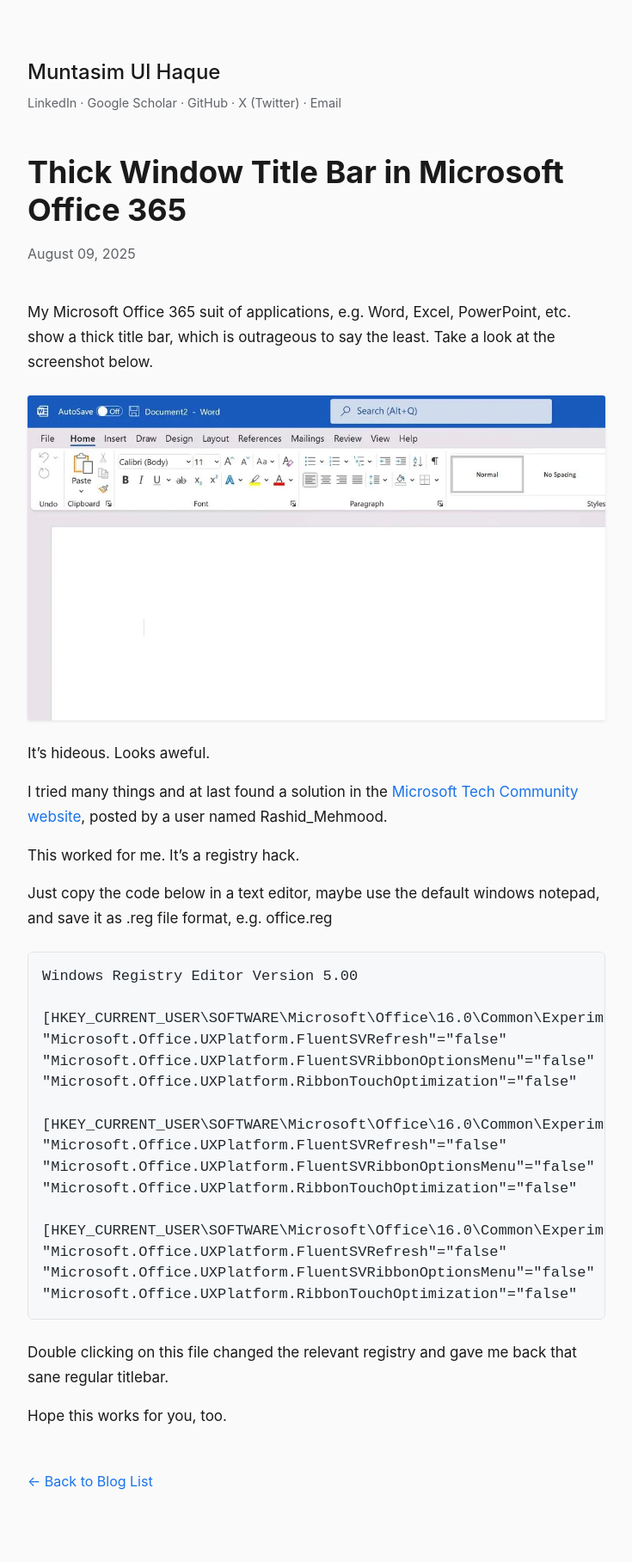
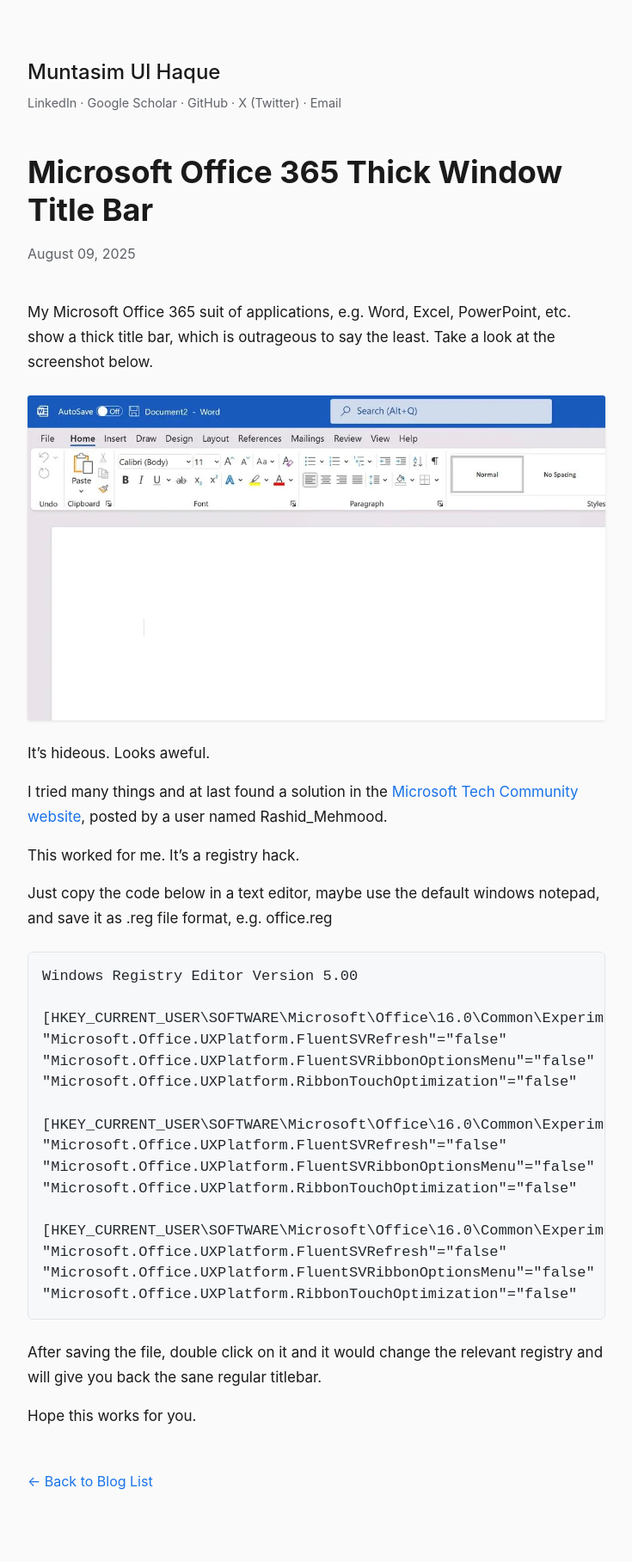
Before and after one commit to muntasimulhaque/muntasimulhaque.github.io, a Jekyll site: the page built from _posts/2025-08-09-thick-titlebar-office-applications.md, in a window 1280 px wide. Shown: the whole page at 86% size, without its empty margins (272-1007 px from the left). Built offline with Jekyll 4.4.1, drawn with Linux system fonts in a browser that asks for light colours.

Commit message:
Update 2025-08-09-thick-titlebar-office-applications.md

````diff
--- a/_posts/2025-08-09-thick-titlebar-office-applications.md
+++ b/_posts/2025-08-09-thick-titlebar-office-applications.md
@@ -1,6 +1,6 @@
 ---
 layout: post
-title: "Thick Window Title Bar in Microsoft Office 365"
+title: "Microsoft Office 365 Thick Window Title Bar"
 date: 2025-08-09
 ---
 
@@ -35,6 +35,6 @@
 "Microsoft.Office.UXPlatform.RibbonTouchOptimization"="false"
 ```
 
-Double clicking on this file changed the relevant registry and gave me back that sane regular titlebar.
+After saving the file, double click on it and it would change the relevant registry and will give you back the sane regular titlebar.
 
-Hope this works for you, too.
+Hope this works for you.
````
